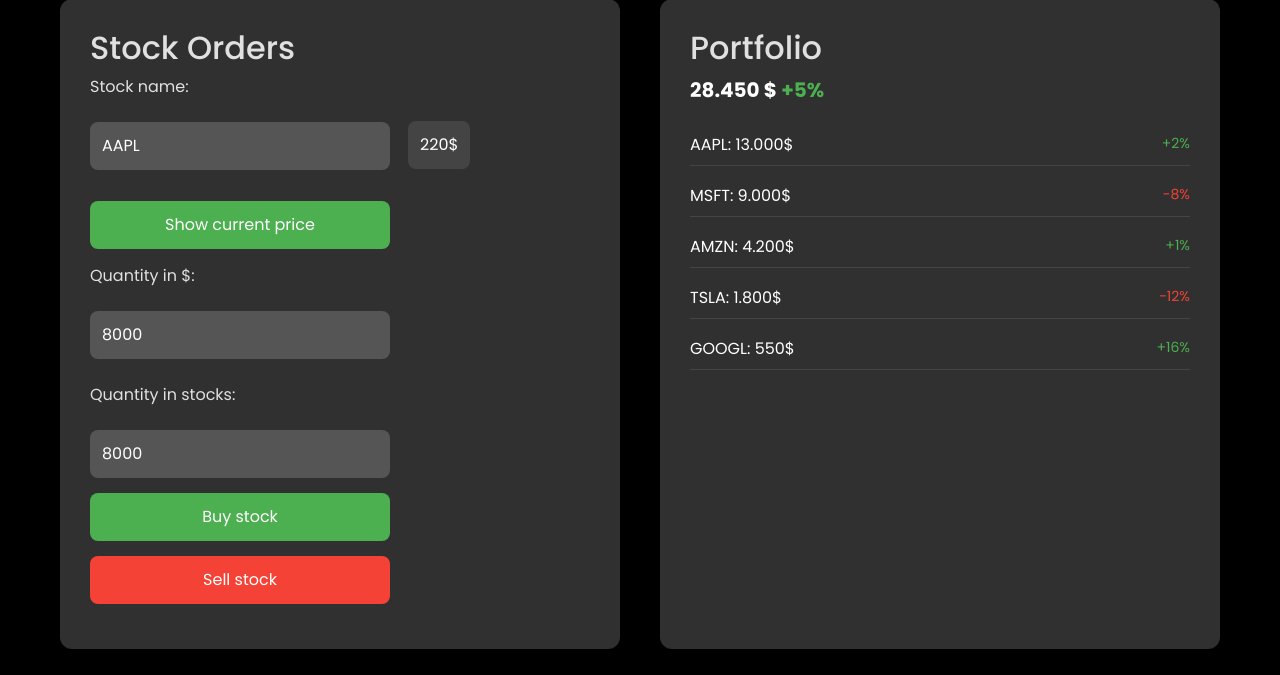
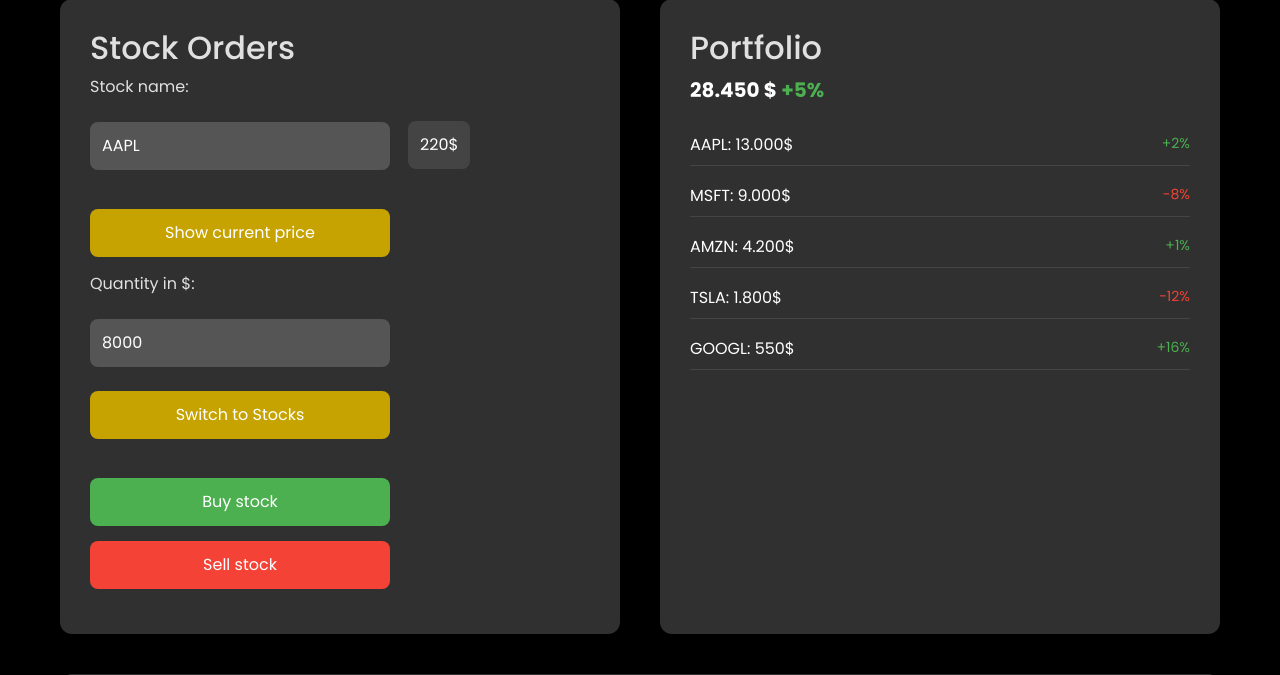
Before and after one commit to LennartPfeiler/StockApp, a PHP site: page /public/pages/portfolio.html in a window 1280 px wide. Shown: the part 189-864 px from the top of the page. Run offline with PHP 8.4, Linux system fonts and the light colour scheme.

Commit message:
Changed portfolio Site & JS

```diff
--- a/mosbach-tasks-web-main/public/css/portfolio.css
+++ b/mosbach-tasks-web-main/public/css/portfolio.css
@@ -535,3 +535,31 @@
         opacity: 1;
     }
 }
+
+#toggle-label {
+    background-color: #c6a300; /* Gleiche Hintergrundfarbe wie Buy Stock */
+    color: white; /* Weißer Text */
+    border: none;
+    padding: 12px;
+    text-align: center;
+    text-decoration: none;
+    display: inline-block;
+    font-size: 16px;
+    cursor: pointer;
+    border-radius: 8px; /* Gleiche abgerundete Ecken */
+    transition: background-color 0.3s ease-in-out; /* Weicher Übergang */
+}
+
+#show-price {
+    background-color: #c6a300; /* Gleiche Hintergrundfarbe wie Buy Stock */
+    color: white; /* Weißer Text */
+    border: none;
+    padding: 12px;
+    text-align: center;
+    text-decoration: none;
+    display: inline-block;
+    font-size: 16px;
+    cursor: pointer;
+    border-radius: 8px; /* Gleiche abgerundete Ecken */
+    transition: background-color 0.3s ease-in-out; /* Weicher Übergang */
+}
--- a/mosbach-tasks-web-main/public/js/StockApp.js
+++ b/mosbach-tasks-web-main/public/js/StockApp.js
@@ -71,3 +71,26 @@
         setCookie("password", user.password);
     });
 }
+
+// Funktion, um den aktuellen Preis anzuzeigen (Portfolio-Seite)
+function showPrice() {
+    var currentPrice = "220$";
+    var priceDisplay = document.getElementById('price-display');
+    priceDisplay.textContent = currentPrice;
+    var currentPriceSpan = document.getElementById('current-price');
+    currentPriceSpan.style.display = 'none';
+}
+
+// Funktion, um das Label und den Button zu toggeln (Portfolio-Seite)
+function toggleLabel() {
+    var label = document.getElementById('quantity-label');
+    var button = document.getElementById('toggle-label');
+
+    if (label.textContent === 'Quantity in $:') {
+        label.textContent = 'Quantity in Stocks:';
+        button.textContent = 'Switch to $';
+    } else {
+        label.textContent = 'Quantity in $:';
+        button.textContent = 'Switch to Stocks';
+    }
+}
--- a/mosbach-tasks-web-main/public/pages/portfolio.html
+++ b/mosbach-tasks-web-main/public/pages/portfolio.html
@@ -37,7 +37,6 @@
     <!--Navbar end -->
     <br></br>
     <main>
-
         <section class="buy-sell">
             <h2>Stock Orders</h2>
             <div class="d-flex align-items-center mb-3">
@@ -49,15 +48,14 @@
                     <div id="price-display" class="price-display">220$</div>
                 </div>
             </div>
-            <button id="show-price" class="btn btn-primary mt-2">Show current price</button>
+            <button id="show-price" class="btn btn-primary mt-2" onclick="showPrice()">Show current price</button>
             <span id="current-price">220$</span>
             <div class="mb-3">
-                <label for="quantity" class="form-label">Quantity in $:</label>
+                <label for="quantity" id="quantity-label" class="form-label">Quantity in $:</label>
                 <input type="number" id="quantity" value="8000" class="form-control">
             </div>
-            <div class="mb-4"></div>
-                <label for="quantity" class="form-label">Quantity in stocks:</label>
-                <input type="number" id="quantity" value="8000" class="form-control">
+            <div class="mb-4">
+                <button id="toggle-label" class="btn btn-secondary mt-2" onclick="toggleLabel()">Switch to Stocks</button>
             </div>
             <button id="buy-stock" class="btn btn-success mt-2">Buy stock</button>
             <button id="sell-stock" class="btn btn-danger mt-2">Sell stock</button>
@@ -83,19 +81,6 @@
     </main>
 
     <script src="https://cdn.jsdelivr.net/npm/bootstrap@5.3.3/dist/js/bootstrap.bundle.min.js" integrity="sha384-YvpcrYf0tY3lHB60NNkmXc5s9fDVZLESaAA55NDzOxhy9GkcIdslK1eN7N6jIeHz" crossorigin="anonymous"></script>
-    <script>
-        document.getElementById('show-price').addEventListener('click', function() {
-            // Der aktuelle Preis, hier hartcodiert für das Beispiel
-            var currentPrice = "220$";
-
-            // Den Preis im Display Only Feld anzeigen
-            var priceDisplay = document.getElementById('price-display');
-            priceDisplay.textContent = currentPrice;
-
-            // Den aktuellen Preis Text ausblenden
-            var currentPriceSpan = document.getElementById('current-price');
-            currentPriceSpan.style.display = 'none';
-        });
-    </script>
+    <script src="../js/StockApp.js"></script>
 </body>
 </html>
```
